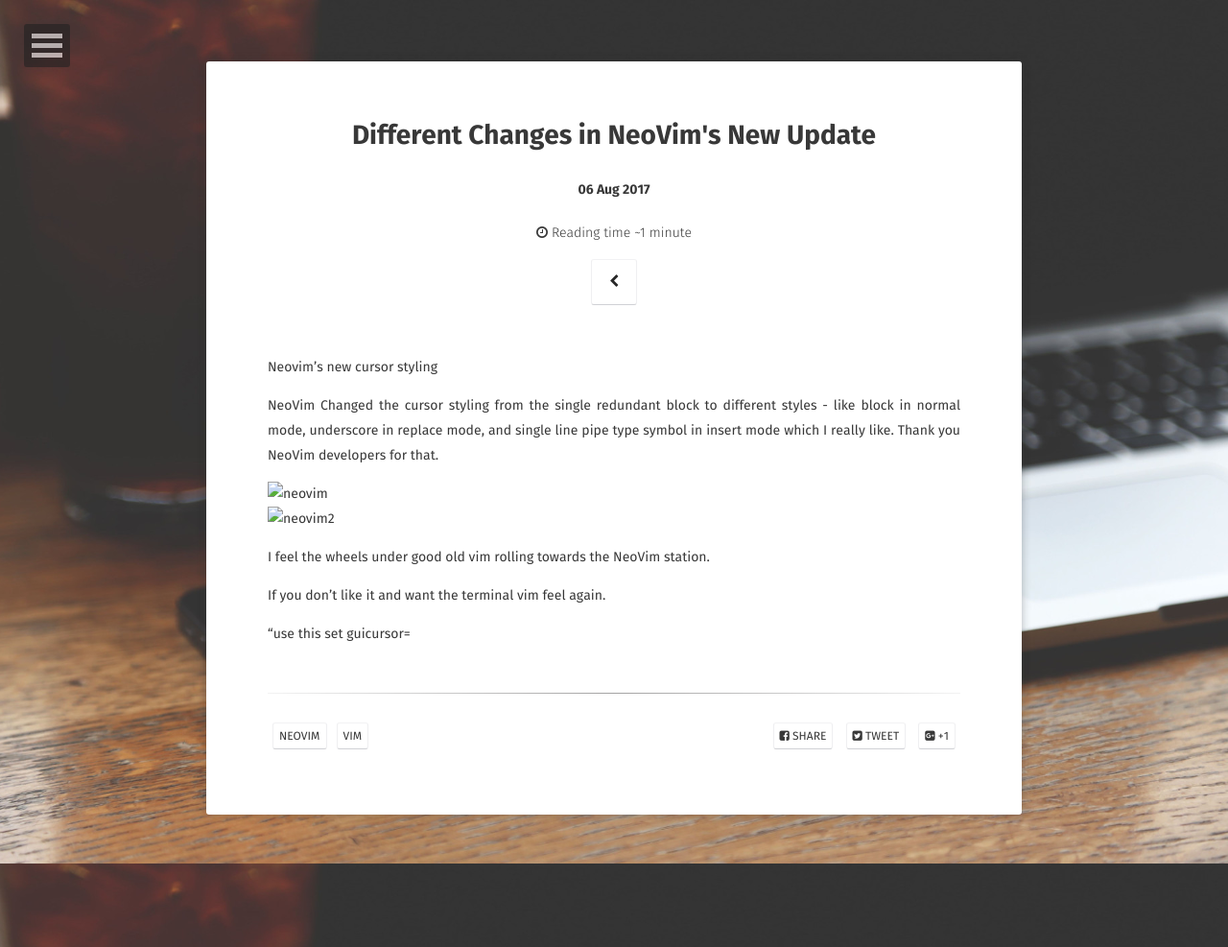
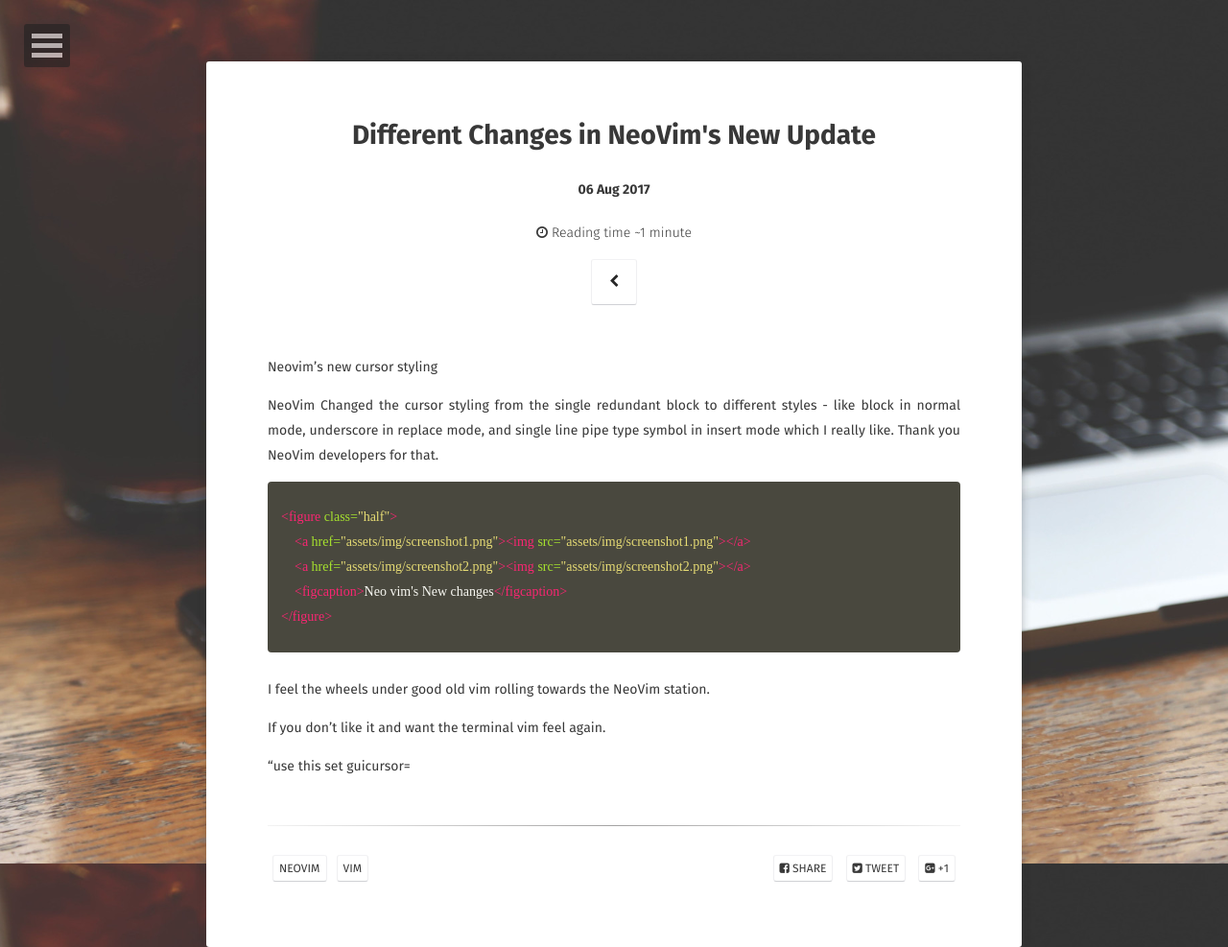
Before and after one commit to vinaybommana/vinaybommana.github.io, a Jekyll site: the page built from _posts/2017-08-06-neovim-new-update.md, in a window 1280 px wide. Shown: the whole page at 96% size. Built offline with Jekyll 4.4.1, drawn with Linux system fonts in a browser that asks for light colours; some web fonts are replaced.

Commit message:
post neovim

```diff
--- a/_posts/2017-08-06-neovim-new-update.md
+++ b/_posts/2017-08-06-neovim-new-update.md
@@ -12,8 +12,14 @@
 NeoVim Changed the cursor styling from the single redundant block to different styles - like block in normal mode, underscore in replace mode,
 and single line pipe type symbol in insert mode which I really like. Thank you NeoVim developers for that.
 
-![neovim](/assets/images/screenshot1.png)
-![neovim2](/assets/images/screenshot2.png)
+{% highlight html %}
+<figure class="half">
+    <a href="assets/img/screenshot1.png"><img src="assets/img/screenshot1.png"></a>
+    <a href="assets/img/screenshot2.png"><img src="assets/img/screenshot2.png"></a>
+    <figcaption>Neo vim's New changes</figcaption>
+</figure>
+{% endhighlight %}
+
 
 I feel the wheels under good old vim rolling towards the NeoVim station.
 
```
Also changed, not shown: assets/img/screenshot1.png (added), assets/img/screenshot2.png (added).
